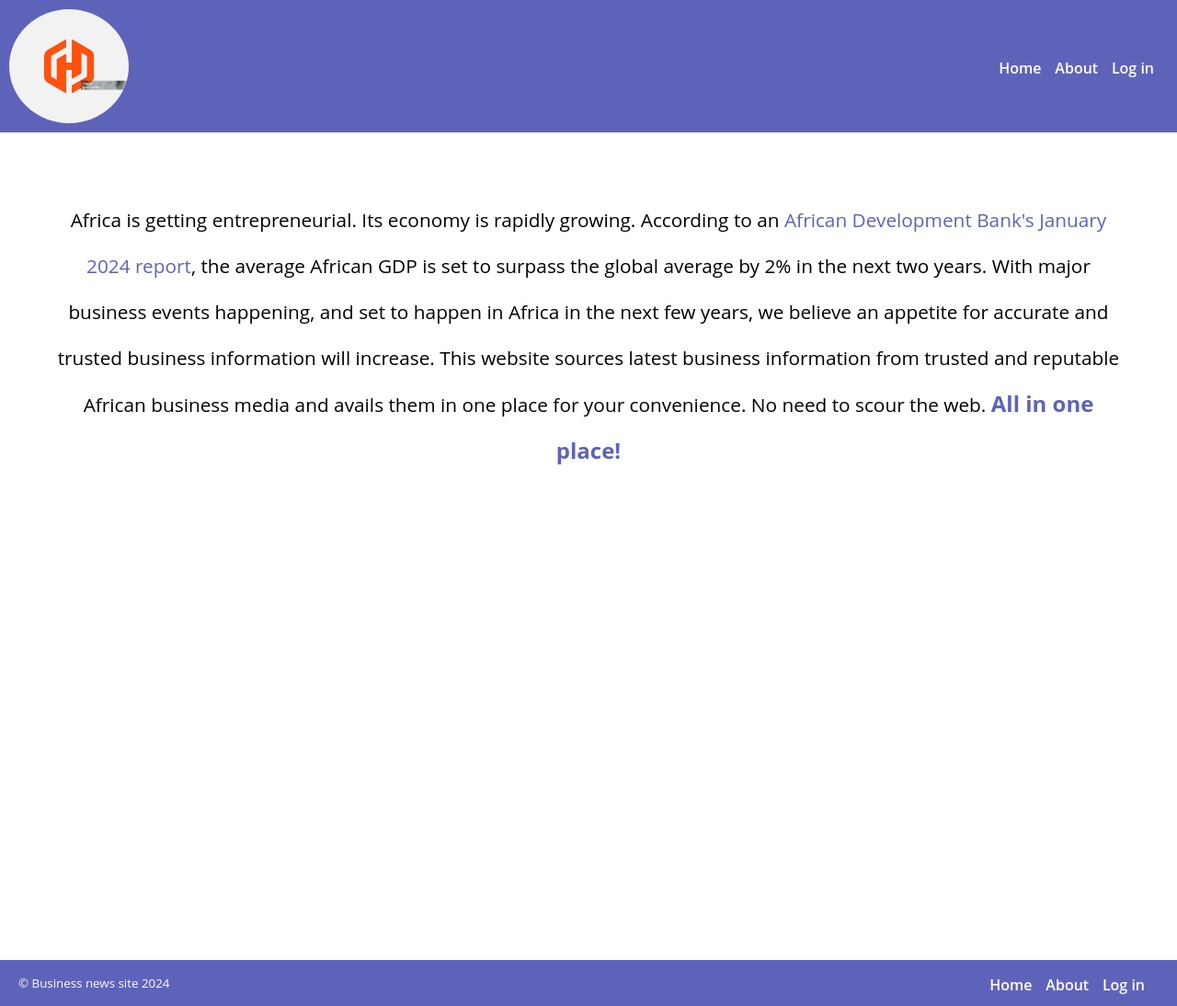
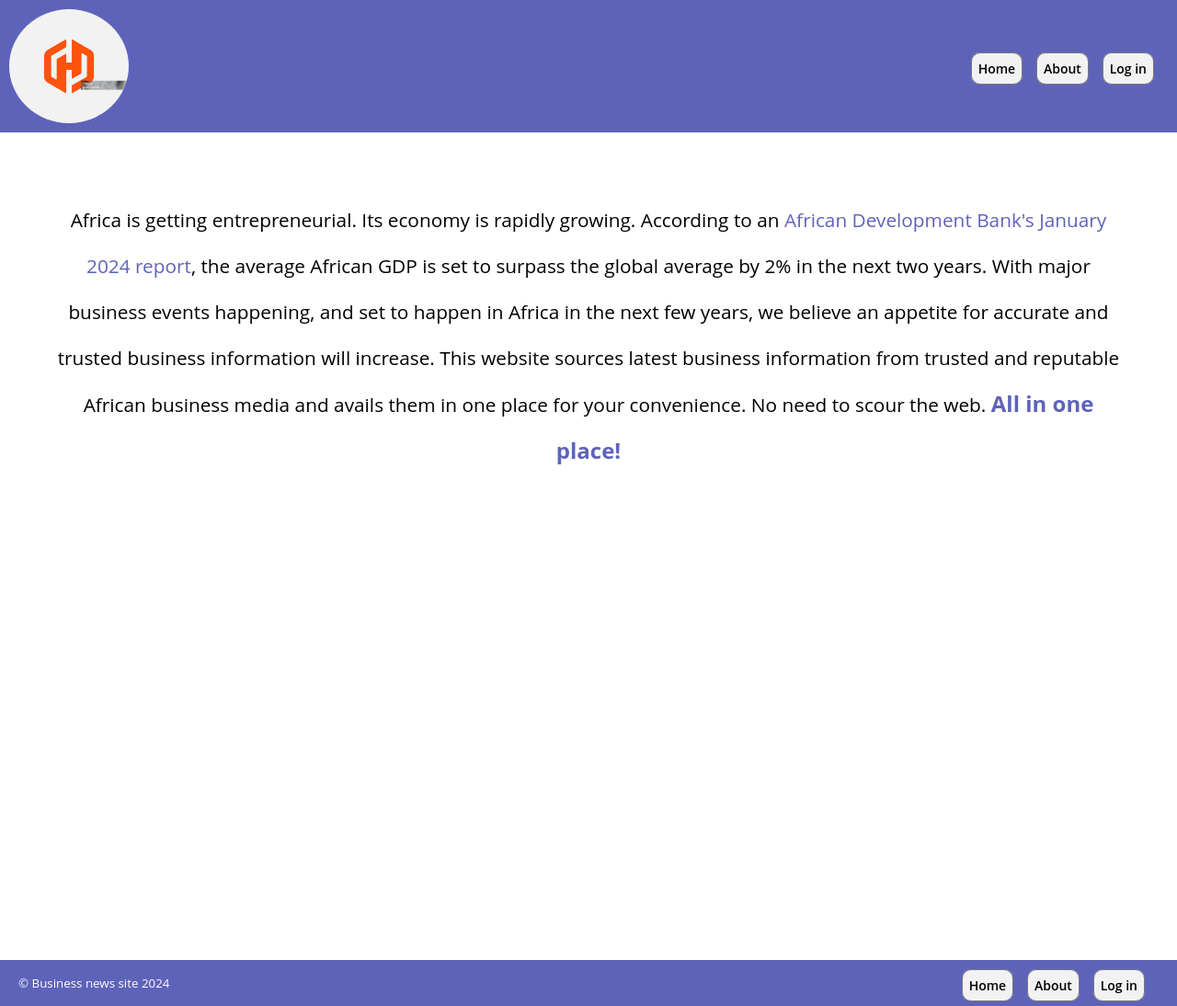
Before and after one commit to Nickodhiambo/Business-News-Web, a Django app: page /about/ in a window 1280 px wide. Shown: the whole page at 92% size. Run offline with Django 3.2, Linux system fonts and the light colour scheme.

Commit message:
Add style

```diff
--- a/static/style.css
+++ b/static/style.css
@@ -34,10 +34,14 @@
 }
 
 .container .nav-class a{
-    color: #fff;
+    color: #000;
     text-decoration: none;
     margin: 0 5px;
-    font-size: 1rem;
+    font-size: 14px;
+    border: 1px solid rgba(0,0,0,0.5);
+    background: #f2f2f2;
+    border-radius: 10px;
+    padding: 7px;
 }
 
 .container header nav a:hover{
```
